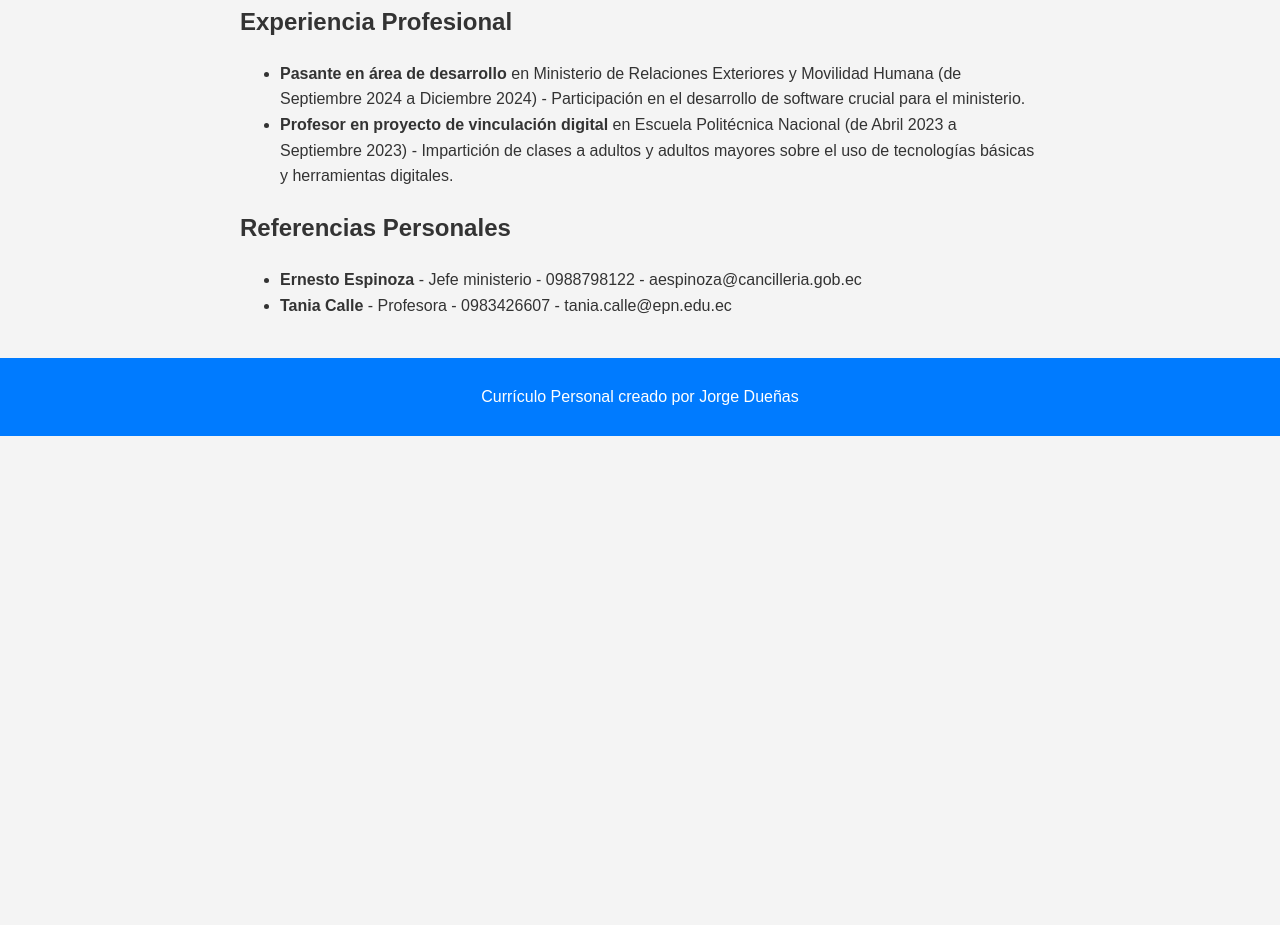
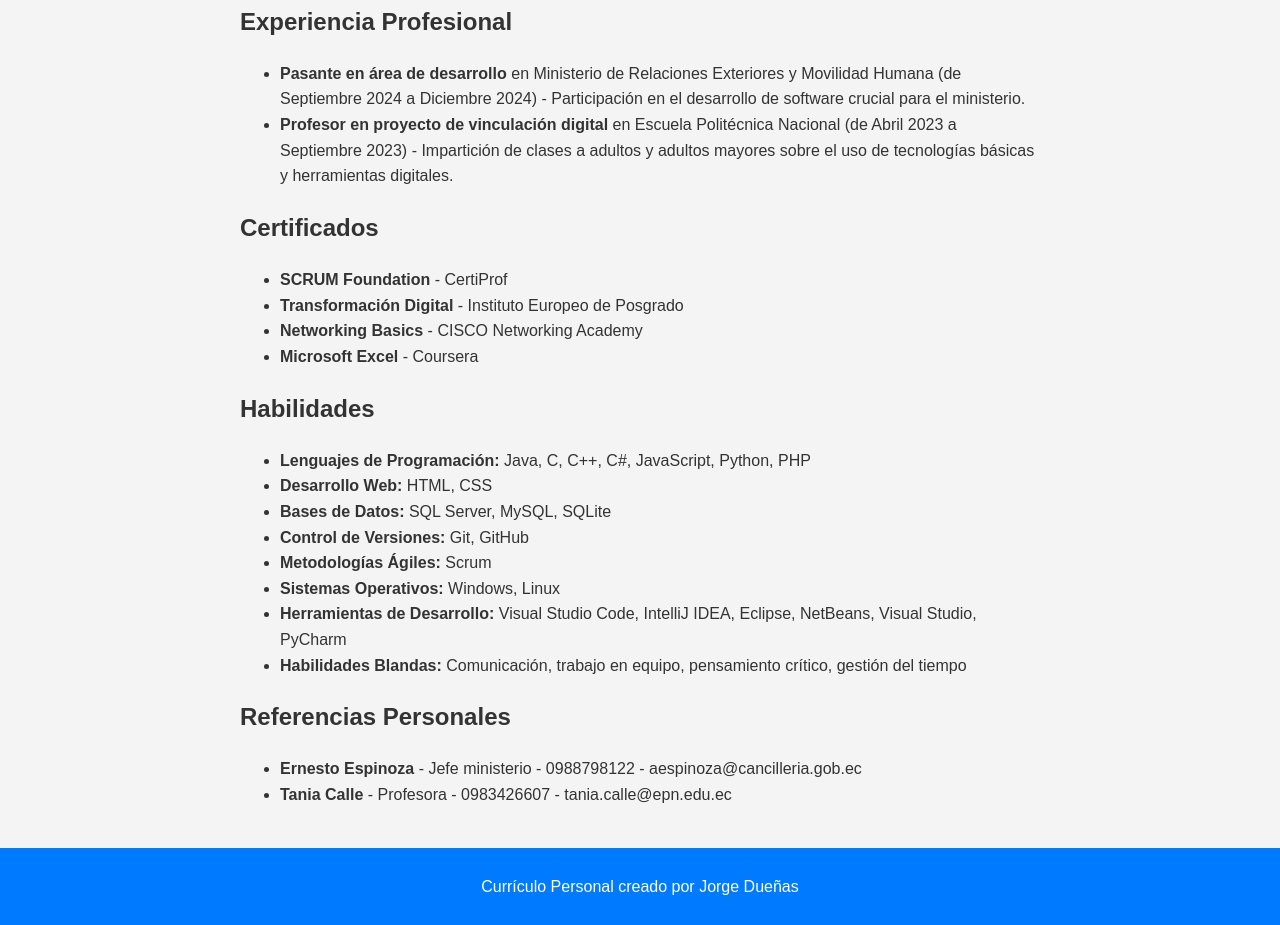
Before and after one commit to JodualD/Curriculo, a plain HTML site: page index.html in a window 1280 px wide. Shown: the part 860-1785 px from the top of the page. Before the commit the page ends 1296 px from the top, so only its background shows below. Drawn offline with Linux system fonts and the light colour scheme.

Commit message:
Arreglo final

```diff
--- a/index.html
+++ b/index.html
@@ -60,17 +60,43 @@
             </ul>
         </section>
 
+        <!-- Certificados -->
+        <section aria-labelledby="certificados" tabindex="23">
+            <h2 id="certificados">Certificados</h2>
+            <ul>
+                <li tabindex="24"><strong>SCRUM Foundation</strong> - CertiProf</li>
+                <li tabindex="25"><strong>Transformación Digital</strong> - Instituto Europeo de Posgrado</li>
+                <li tabindex="26"><strong>Networking Basics</strong> - CISCO Networking Academy</li>
+                <li tabindex="27"><strong>Microsoft Excel</strong> - Coursera</li>
+            </ul>
+        </section>
+
+        <!-- Habilidades -->
+        <section aria-labelledby="habilidades" tabindex="28">
+            <h2 id="habilidades">Habilidades</h2>
+            <ul>
+                <li tabindex="29"><strong>Lenguajes de Programación:</strong> Java, C, C++, C#, JavaScript, Python, PHP</li>
+                <li tabindex="30"><strong>Desarrollo Web:</strong> HTML, CSS</li>
+                <li tabindex="31"><strong>Bases de Datos:</strong> SQL Server, MySQL, SQLite</li>
+                <li tabindex="32"><strong>Control de Versiones:</strong> Git, GitHub</li>
+                <li tabindex="33"><strong>Metodologías Ágiles:</strong> Scrum</li>
+                <li tabindex="34"><strong>Sistemas Operativos:</strong> Windows, Linux</li>
+                <li tabindex="35"><strong>Herramientas de Desarrollo:</strong> Visual Studio Code, IntelliJ IDEA, Eclipse, NetBeans, Visual Studio, PyCharm</li>
+                <li tabindex="36"><strong>Habilidades Blandas:</strong> Comunicación, trabajo en equipo, pensamiento crítico, gestión del tiempo</li>
+            </ul>
+        </section>
+
         <!-- Referencias Personales -->
-        <section aria-labelledby="referencias-personales" tabindex="23">
+        <section aria-labelledby="referencias-personales" tabindex="37">
             <h2 id="referencias-personales">Referencias Personales</h2>
             <ul>
-                <li tabindex="24"><strong>Ernesto Espinoza</strong> - Jefe ministerio - 0988798122 - aespinoza@cancilleria.gob.ec</li>
-                <li tabindex="25"><strong>Tania Calle</strong> - Profesora - 0983426607 - tania.calle@epn.edu.ec</li>
+                <li tabindex="38"><strong>Ernesto Espinoza</strong> - Jefe ministerio - 0988798122 - aespinoza@cancilleria.gob.ec</li>
+                <li tabindex="39"><strong>Tania Calle</strong> - Profesora - 0983426607 - tania.calle@epn.edu.ec</li>
             </ul>
         </section>
     </main>
 
-    <footer tabindex="26">
+    <footer tabindex="40">
         <p>Currículo Personal creado por Jorge Dueñas</p>
     </footer>
 </body>
```
